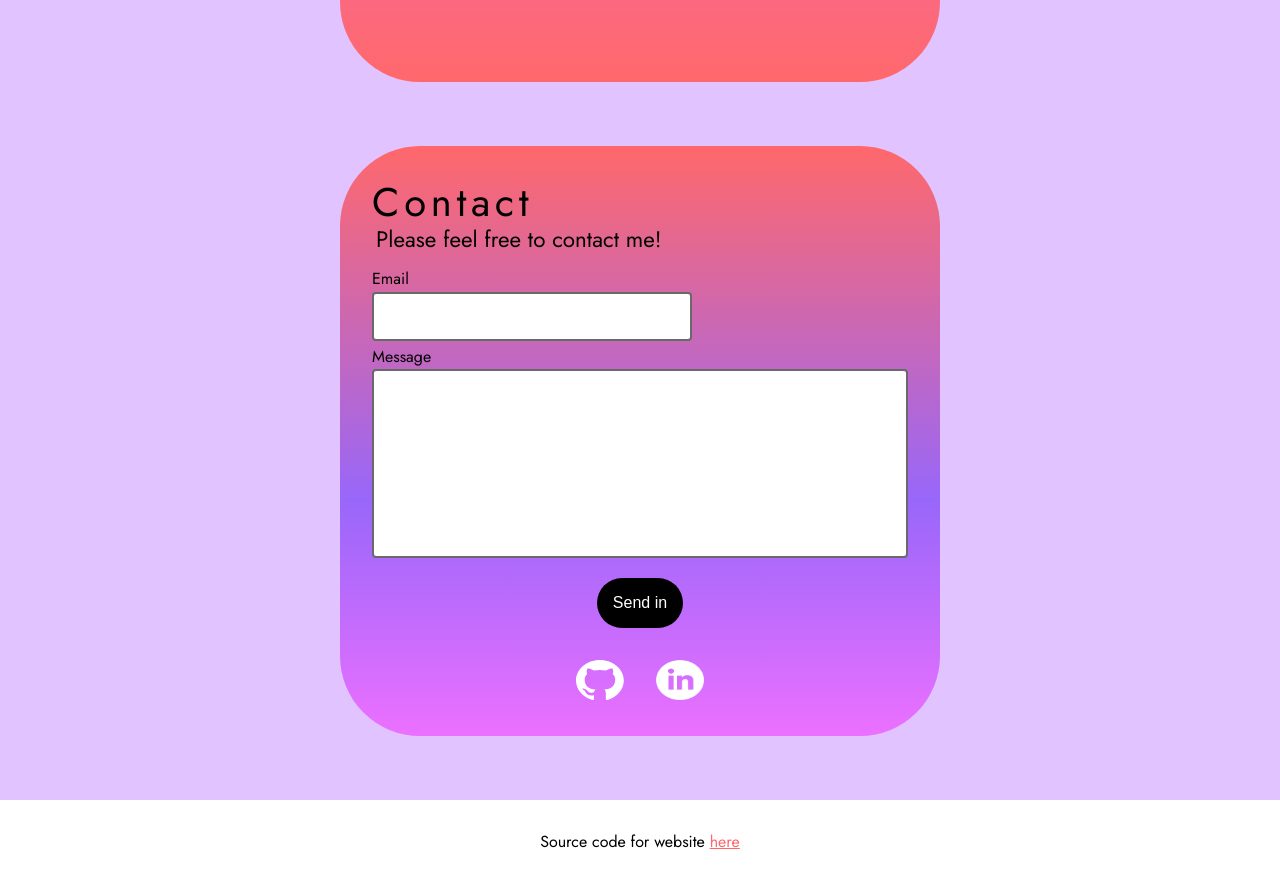
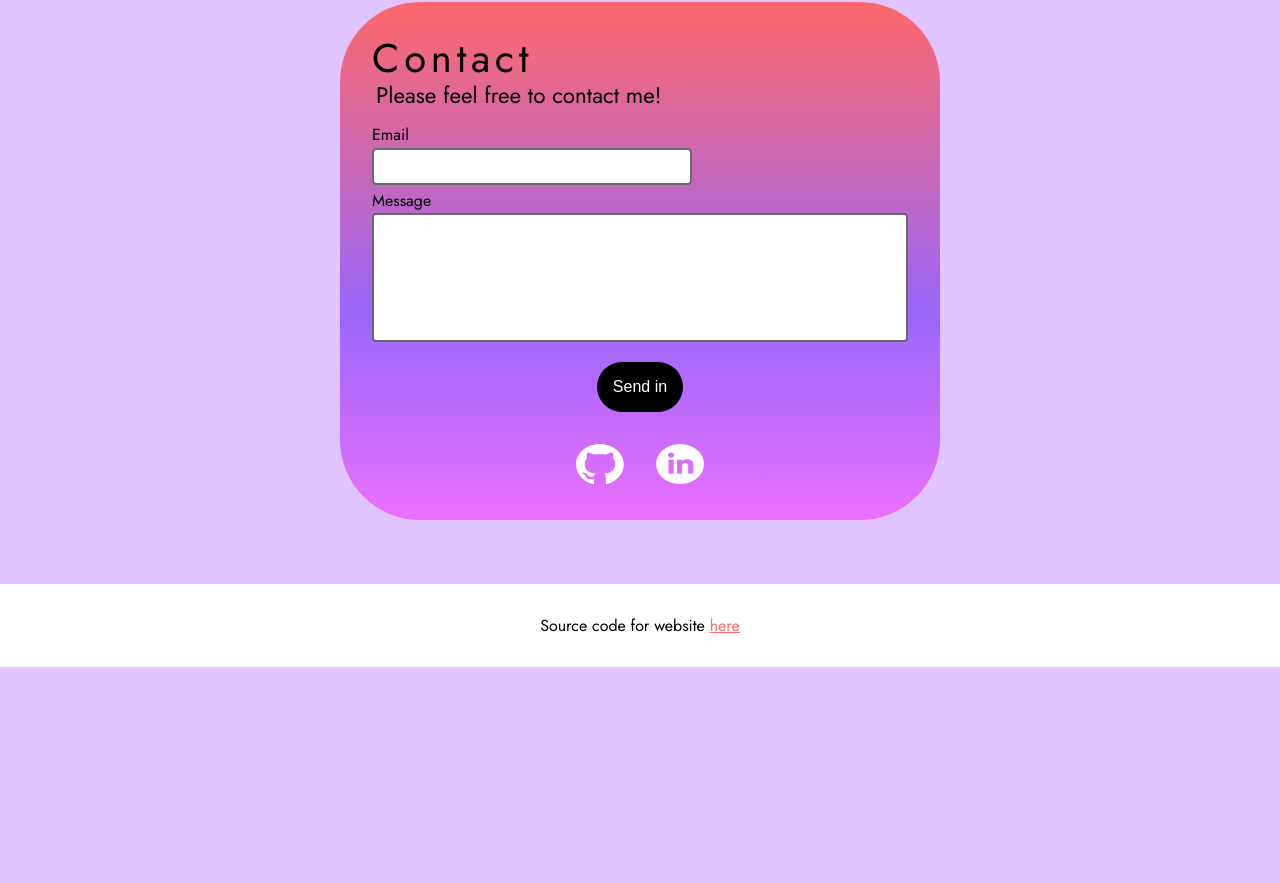
Before and after one commit to Bluskyo/Bluskyo.github.io, a React (Vite) app: page / in a window 1280 px wide. Shown: the part 1247-2130 px from the top of the page. After the commit the page ends 1914 px from the top, so only its background shows below. Built offline with nearby package versions, Linux system fonts and the light colour scheme.

Commit message:
small bug fix: adjusted font size in textfield.

```diff
--- a/src/index.css
+++ b/src/index.css
@@ -92,7 +92,7 @@ label, input, textarea {
 
 input, textarea {
   font-family: inherit;
-  font-size: clamp(0.8rem, 2vw, 1.5rem);
+  font-size: clamp(0.8rem, 1.5vw, 1rem);
   background-color: white;
   color: black;
   resize: none;
```
